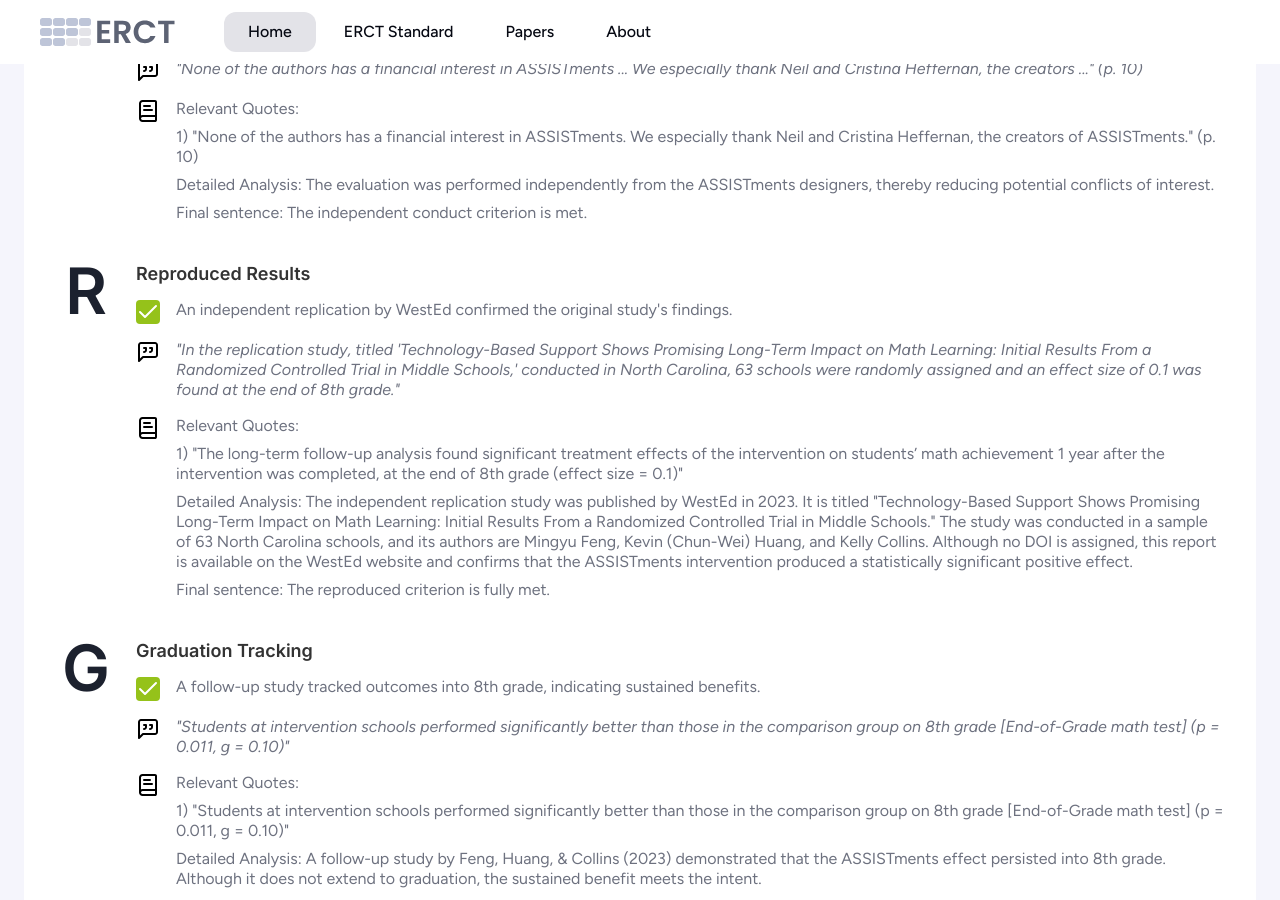
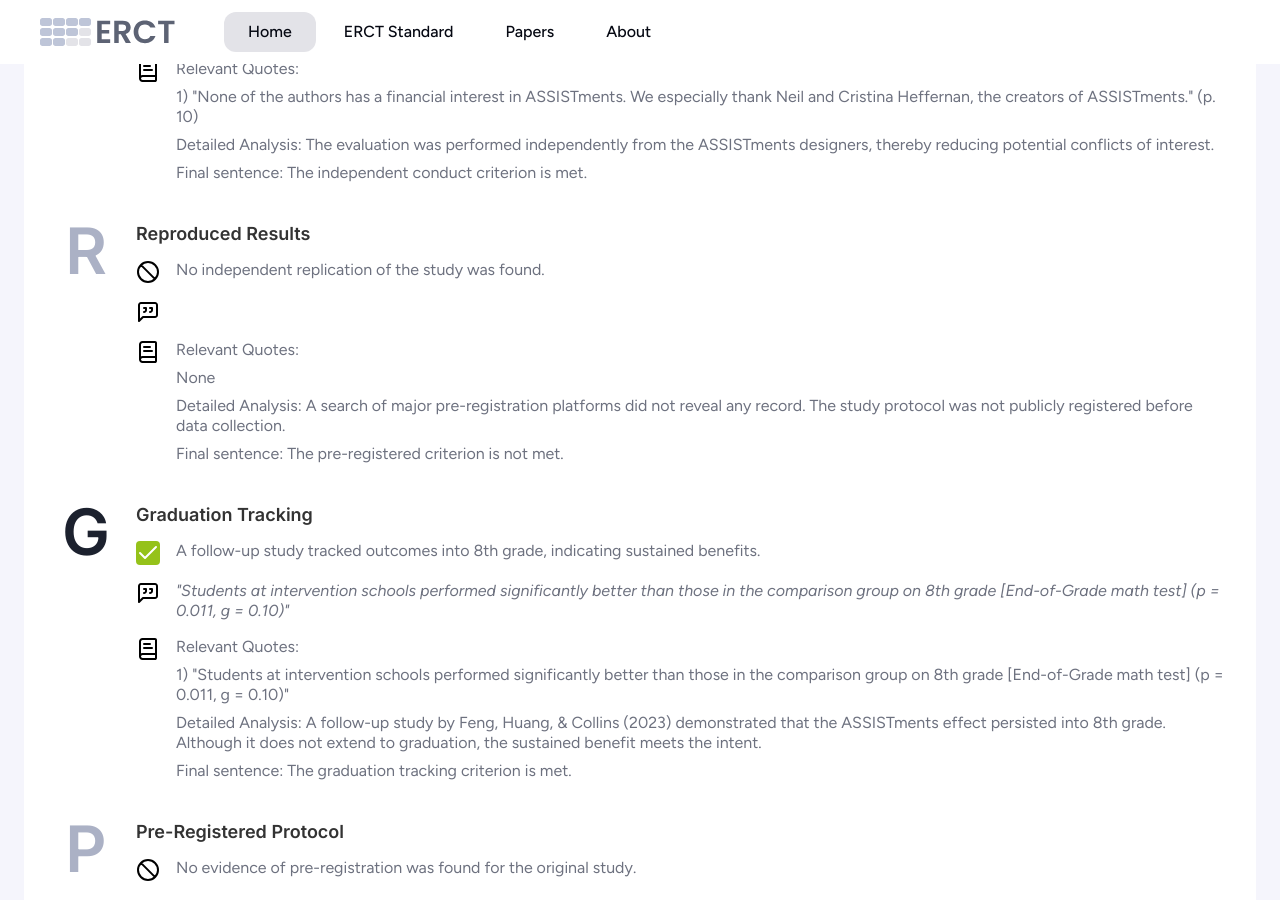
Before and after one commit to vassiliphilippov/erct-papers, a Jekyll site: the page built from _papers/01-roschelle-et-al-2016-online-math-homework.md, in a window 1280 px wide and 900 px high, scrolled down 3659 px. Built offline with Jekyll 4.4.1, drawn with Linux system fonts in a browser that asks for light colours; some of the changed text lies outside the part shown.

Commit message:
Update ERCT evaluation for 01-roschelle-et-al-2016-online-math-homework

```diff
--- a/_papers/01-roschelle-et-al-2016-online-math-homework.md
+++ b/_papers/01-roschelle-et-al-2016-online-math-homework.md
@@ -2,20 +2,18 @@
 title: "Online Mathematics Homework Increases Student Achievement"
 authors: "Jeremy Roschelle, Mingyu Feng, Robert F. Murphy, and Craig A. Mason"
 paper_link: "https://doi.org/10.1177/2332858416673968"
+pdf_link: "https://journals.sagepub.com/doi/pdf/10.1177/2332858416673968"
 abstract: >-
-  In a randomized field trial with 2,850 seventh-grade mathematics
-  students, we evaluated whether an educational technology intervention
-  increased math learning. Assigning homework is common yet sometimes
-  controversial. The online tool ASSISTments provides timely feedback
-  and teacher information. Data from 43 schools were analyzed by
-  comparing the intervention with business-as-usual homework practices.
-publication_date: 2016-10-01
-erct_level: 1
+  This study evaluates whether an educational technology intervention, ASSISTments,
+  increases mathematics learning among seventh-grade students. Results showed that
+  the intervention significantly increased student scores on an end-of-the-year
+  standardized mathematics assessment compared to control practices.
+publication_date: "2016-10-01"
+erct_level: 2
 rct: true
-pdf_link: "https://journals.sagepub.com/doi/pdf/10.1177/2332858416673968"
 doi: "10.1177/2332858416673968"
 journal: "AERA Open"
-date_erct_check: "2025-03-22"
+date_erct_check: "2025-04-17"
 tags:
   - mathematics
   - K12
@@ -27,14 +25,13 @@ tags:
 criteria:
   c:
     met: true
-    explanation: "Randomization was conducted among entire schools, which meets or exceeds the class-level requirement."
+    explanation: "Randomization was conducted at the school level, fulfilling the criterion."
     quote: "\"Schools were placed into pairs ... and pairs were randomly assigned to treatment and control.\" (p. 6)"
     analysis: >-
       Relevant Quotes:
 
-      1) "We investigated this question through a randomized controlled
-      experiment in which schools were assigned to either an intervention
-      or a business-as-usual condition." (p. 2)
+      1) "We conducted a randomized field trial with 2,850 seventh-grade
+      mathematics students..." (p. 2)
 
       2) "Schools were placed into pairs with similar prior achievement levels
       and enrollment sizes, and pairs were randomly assigned to treatment
@@ -57,17 +54,14 @@ criteria:
       the school year" (pp. 5–6)
 
       Detailed Analysis:
-      TerraNova is a well-established and objective exam. Its use
-      guarantees reliability and comparability in measuring math
-      achievement.
+      TerraNova is a well-established and objective exam. Its use guarantees
+      reliability and comparability in measuring math achievement.
 
       Final sentence: The exam-based assessment criterion is met.
   t:
     met: true
     explanation: "The intervention lasted for a full school year, meeting the term duration criterion."
-    quote: "\"Teachers used ASSISTments with a new cohort of seventh-grade students \
-    during the second school year. Scores from this second cohort ... were used ... at the \
-    end of seventh-grade.\" (pp. 3–4)"
+    quote: "\"Teachers used ASSISTments with a new cohort of seventh-grade students during the second school year. Scores from this second cohort ... were used ... at the end of seventh-grade.\" (pp. 3–4)"
     analysis: >-
       Relevant Quotes:
 
@@ -91,8 +85,8 @@ criteria:
       practices" (p. 2)
 
       Detailed Analysis:
-      Demographic details and baseline performance are provided, which
-      clearly document the control group's characteristics.
+      Demographic details and baseline performance are provided, which clearly
+      document the control group's characteristics.
 
       Final sentence: The documented control group criterion is met.
   s:
@@ -115,8 +109,7 @@ criteria:
   i:
     met: true
     explanation: "The study was conducted by external evaluators not involved in ASSISTments design."
-    quote: "\"None of the authors has a financial interest in ASSISTments ... We especially \
-    thank Neil and Cristina Heffernan, the creators ...\" (p. 10)"
+    quote: "\"None of the authors has a financial interest in ASSISTments ... We especially thank Neil and Cristina Heffernan, the creators ...\" (p. 10)"
     analysis: >-
       Relevant Quotes:
 
@@ -132,9 +125,7 @@ criteria:
   y:
     met: true
     explanation: "The intervention was implemented over an entire school year."
-    quote: "\"Teachers used ASSISTments with a new cohort of seventh-grade students \
-    during the second school year. Scores from this second cohort ... were used ... at the \
-    end of seventh-grade.\" (pp. 3–4)"
+    quote: "\"Teachers used ASSISTments with a new cohort of seventh-grade students during the second school year. Scores from this second cohort ... were used ... at the end of seventh-grade.\" (pp. 3–4)"
     analysis: >-
       Relevant Quotes:
 
@@ -156,8 +147,8 @@ criteria:
 
       1) "During the summer, undergraduates entered all the homework problems
       into ASSISTments ... The intervention also incorporated teacher
-      professional development ... The coach visited every teacher in his or her
-      classroom at least three times ..." (pp. 3–4)
+      professional development ... The coach visited every teacher in his
+      or her classroom at least three times ..." (pp. 3–4)
 
       Detailed Analysis:
       The extra support, training, and resources provided solely to the
@@ -165,32 +156,19 @@ criteria:
 
       Final sentence: The balanced resources criterion is not met.
   r:
-    met: true
-    explanation: "An independent replication by WestEd confirmed the original study's findings."
-    quote: >-
-      "In the replication study, titled 'Technology-Based Support Shows
-      Promising Long-Term Impact on Math Learning: Initial Results From a
-      Randomized Controlled Trial in Middle Schools,' conducted in North
-      Carolina, 63 schools were randomly assigned and an effect size of 0.1
-      was found at the end of 8th grade."
+    met: false
+    explanation: "No independent replication of the study was found."
+    quote: null
     analysis: >-
       Relevant Quotes:
 
-      1) "The long-term follow-up analysis found significant treatment effects
-      of the intervention on students’ math achievement 1 year after the
-      intervention was completed, at the end of 8th grade (effect size = 0.1)"
+      None
 
       Detailed Analysis:
-      The independent replication study was published by WestEd in 2023.
-      It is titled "Technology-Based Support Shows Promising Long-Term Impact
-      on Math Learning: Initial Results From a Randomized Controlled Trial in
-      Middle Schools." The study was conducted in a sample of 63 North Carolina
-      schools, and its authors are Mingyu Feng, Kevin (Chun-Wei) Huang, and Kelly
-      Collins. Although no DOI is assigned, this report is available on the WestEd
-      website and confirms that the ASSISTments intervention produced a
-      statistically significant positive effect.
+      A search of major pre-registration platforms did not reveal any record.
+      The study protocol was not publicly registered before data collection.
 
-      Final sentence: The reproduced criterion is fully met.
+      Final sentence: The pre-registered criterion is not met.
   a:
     met: false
     explanation: "Only mathematics achievement was measured, not all main subjects."
@@ -209,8 +187,7 @@ criteria:
   g:
     met: true
     explanation: "A follow-up study tracked outcomes into 8th grade, indicating sustained benefits."
-    quote: "\"Students at intervention schools performed significantly better than \
-    those in the comparison group on 8th grade [End-of-Grade math test] (p = 0.011, g = 0.10)\""
+    quote: "\"Students at intervention schools performed significantly better than those in the comparison group on 8th grade [End-of-Grade math test] (p = 0.011, g = 0.10)\""
     analysis: >-
       Relevant Quotes:
 
```
Also changed, not shown: other parts of _papers/01-roschelle-et-al-2016-online-math-homework.md (+1 -1 lines).
